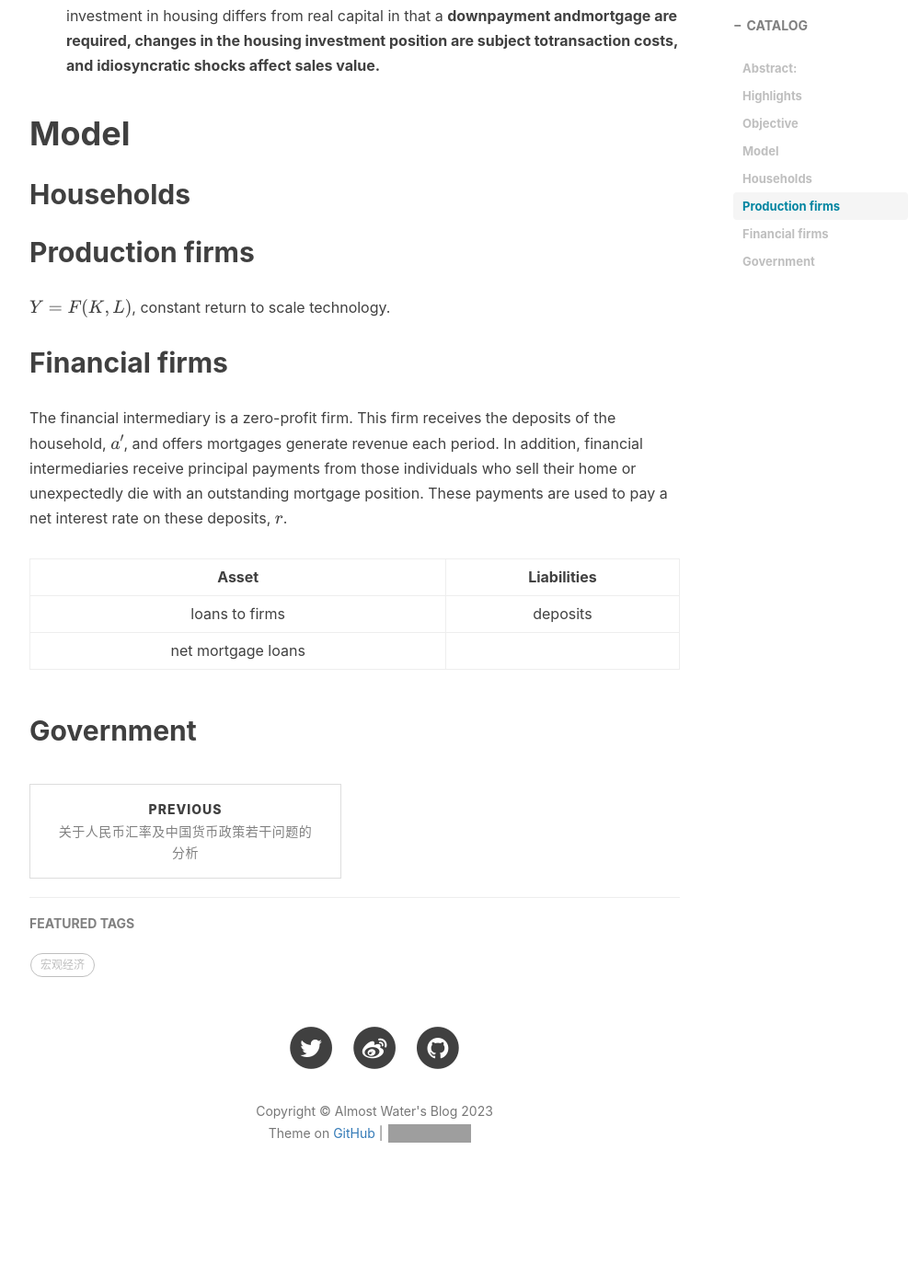
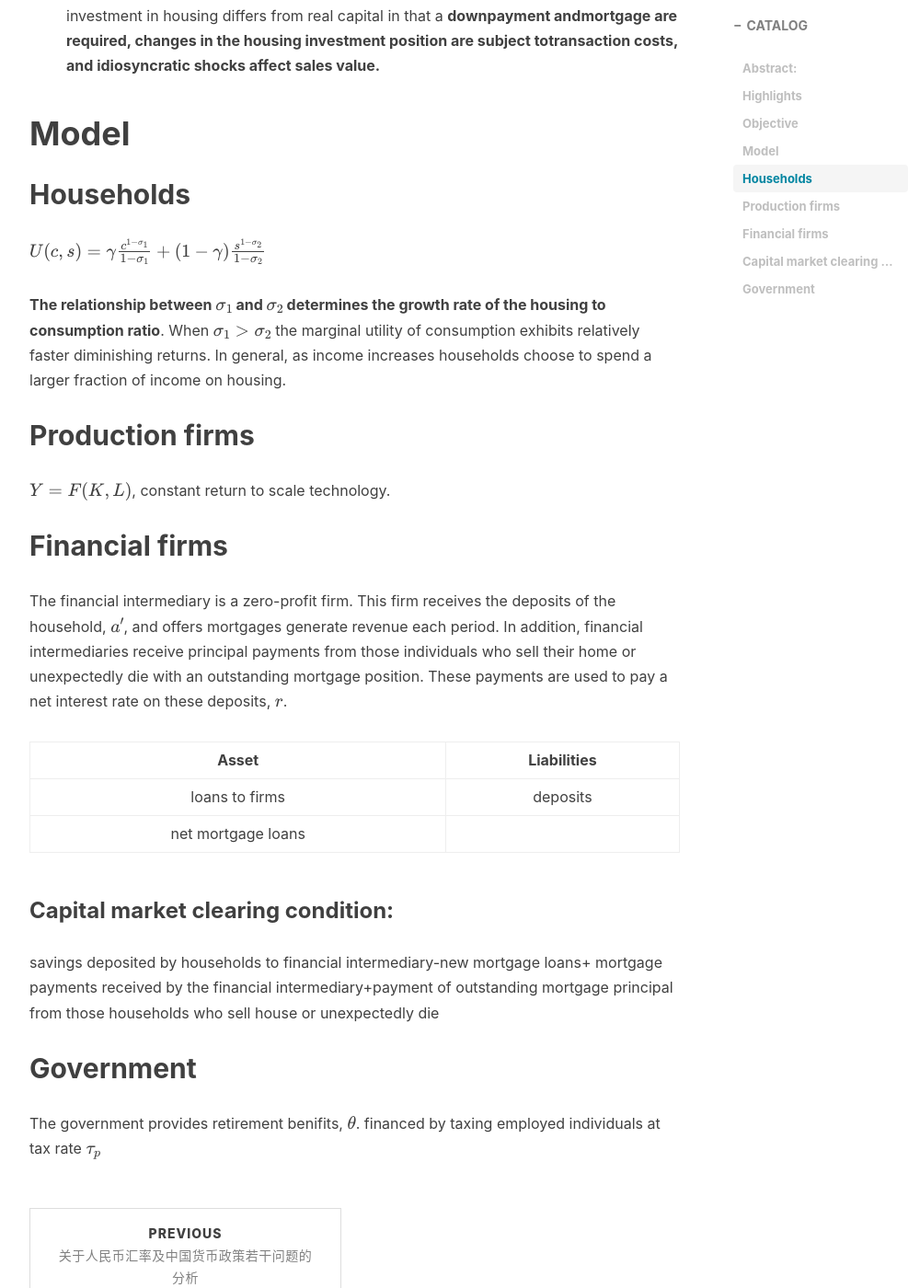
Before and after one commit to D2-O/d2-o.github.io, a Jekyll site: the page built from _posts/2023-10-08-2.md, in a window 1280 px wide and 1400 px high, scrolled down 1387 px. Shown: the whole window at 92% size, without its empty margins (233-1233 px from the left). Built offline with Jekyll 4.4.1, drawn with Linux system fonts in a browser that asks for light colours; nearby versions of some CDN libraries; formulas are drawn with MathJax 3; comment, search, counter and statistics services are not loaded; before the commit the page ends 2723 px from its top, so only the background shows below that; grey boxes are pictures that could not be loaded.

Commit message:
Update 2023-10-08-2.md

```diff
--- a/_posts/2023-10-08-2.md
+++ b/_posts/2023-10-08-2.md
@@ -27,16 +27,25 @@ Demographic and Institutional Changes. Pays particular attention to the role of
 # Model
 ## Households
 
+$U(c,s)=\gamma \frac{c^{1-\sigma_1}}{1-\sigma_1}+(1-\gamma)\frac{s^{1-\sigma_2}}{1-\sigma_2}$
+
+**The relationship between $\sigma_1$ and $\sigma_2$ determines the growth rate of the housing to consumption ratio**. When $\sigma_1 > \sigma_2$ the marginal utility of consumption exhibits relatively faster diminishing returns. In general, as income increases households choose to spend a larger fraction of income on housing.
+
 ## Production firms
 $Y=F(K,L)$, constant return to scale technology.
 
 ## Financial firms
 The financial intermediary is a zero-profit firm. This firm receives the deposits of the household, $a'$, and offers mortgages generate revenue each period. In addition, financial intermediaries receive principal payments from those individuals who sell their home or unexpectedly die with an outstanding mortgage position. These payments are used to pay a net interest rate on these deposits, $r$.
 
+
 | Asset| Liabilities |
 |:---:|:---:|
 |loans to firms|deposits|
 |net mortgage loans|
 
+### Capital market clearing condition:
+savings deposited by households to financial intermediary-new mortgage loans+ mortgage payments received by the financial intermediary+payment of outstanding mortgage principal from those households who sell house or unexpectedly die
+
 
 ## Government
+The government provides retirement benifits, $\theta$. financed by taxing employed individuals at tax rate $\tau_p$
```
